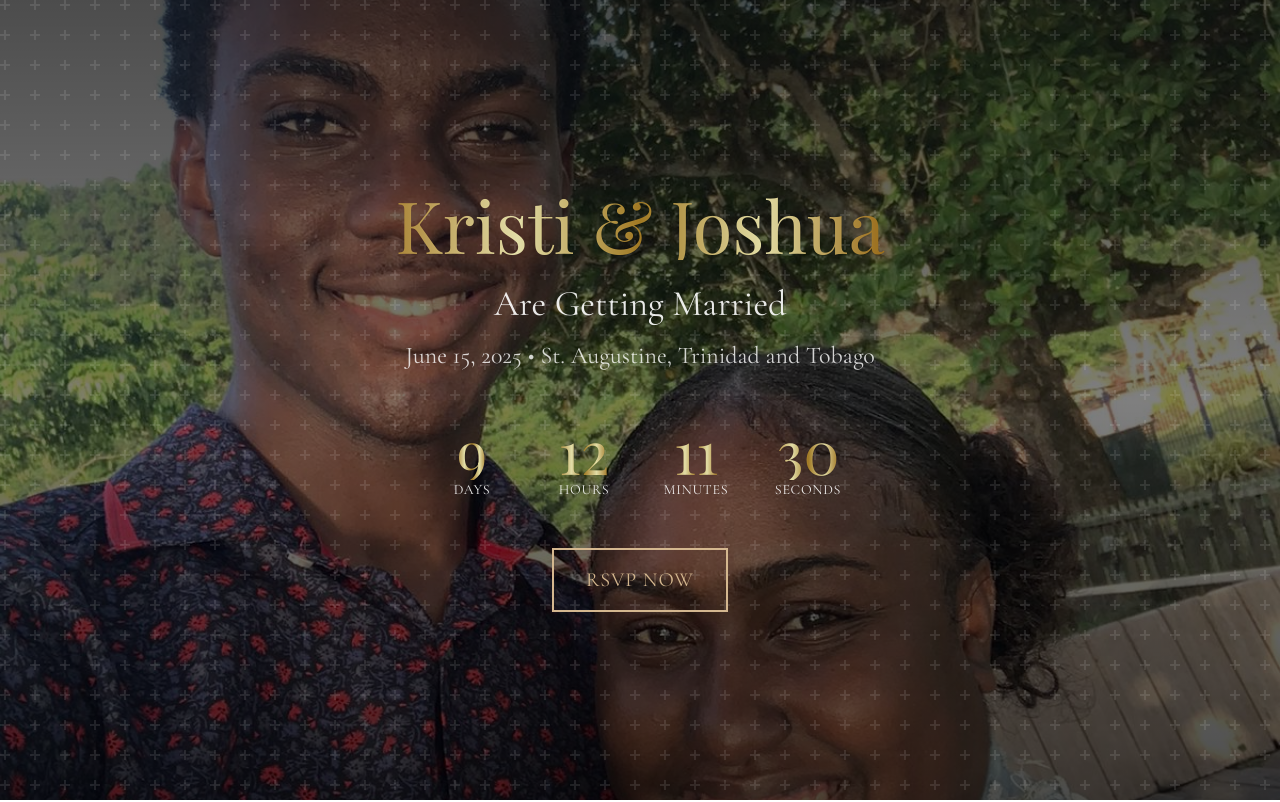
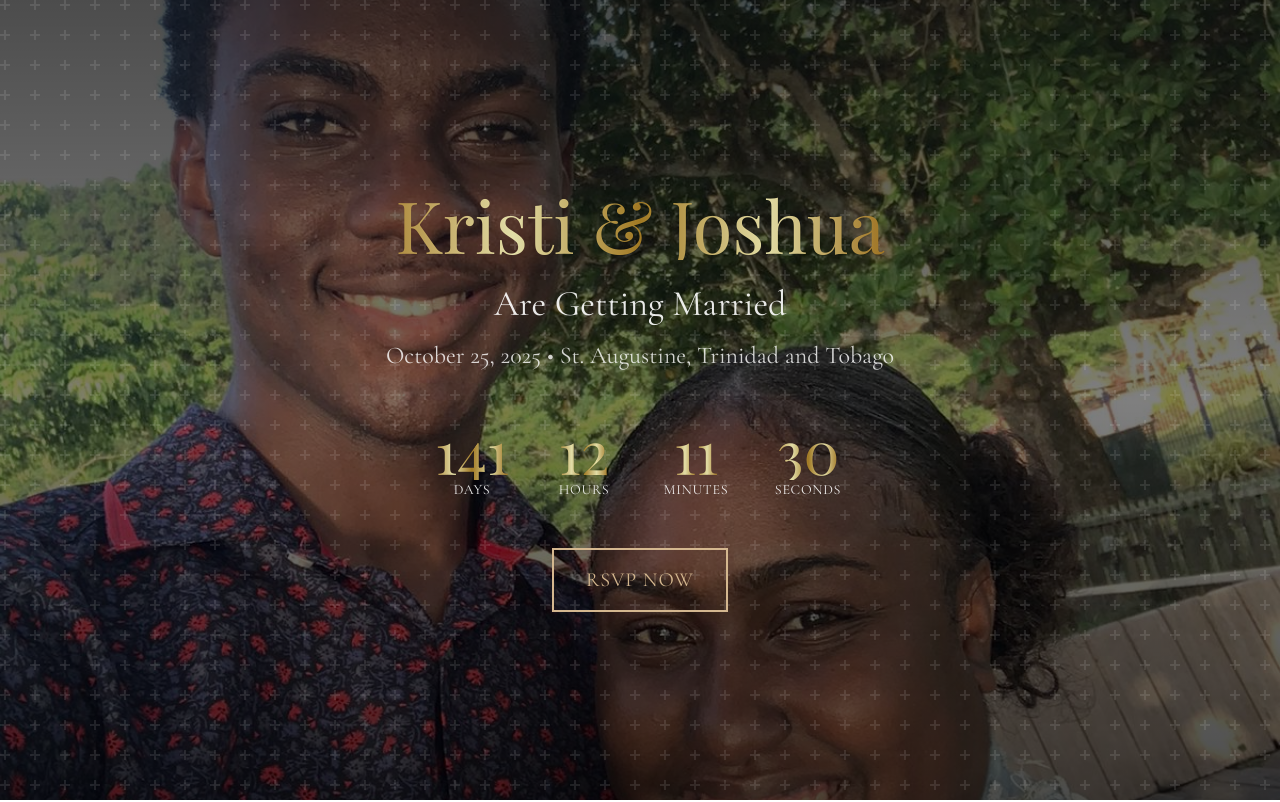
Before and after one commit to Itsyaboikris/registry, a Next.js app: page / in a window 1280 px wide. Shown: the top 802 px of the page. Built offline with nearby package versions, Linux system fonts and the light colour scheme; no server answers; the database is empty; a web font is replaced by a local one.

Commit message:
updated countdown

```diff
--- a/src/components/sections/hero/Hero.tsx
+++ b/src/components/sections/hero/Hero.tsx
@@ -50,10 +50,10 @@
             Are Getting Married
           </p>
           <p className={`text-2xl font-cormorant mb-12 text-white/80 ${isVisible ? 'animate-slide-up delay-300' : ''}`}>
-            June 15, 2025 • St. Augustine, Trinidad and Tobago
+            October 25, 2025 • St. Augustine, Trinidad and Tobago
           </p>
           <div className={`mb-12 ${isVisible ? 'animate-slide-up delay-400' : ''}`}>
-            <Countdown targetDate="2025-06-15T00:00:00" />
+            <Countdown targetDate="2025-10-25T00:00:00" />
           </div>
           <Link
             href="/rsvp"
```
